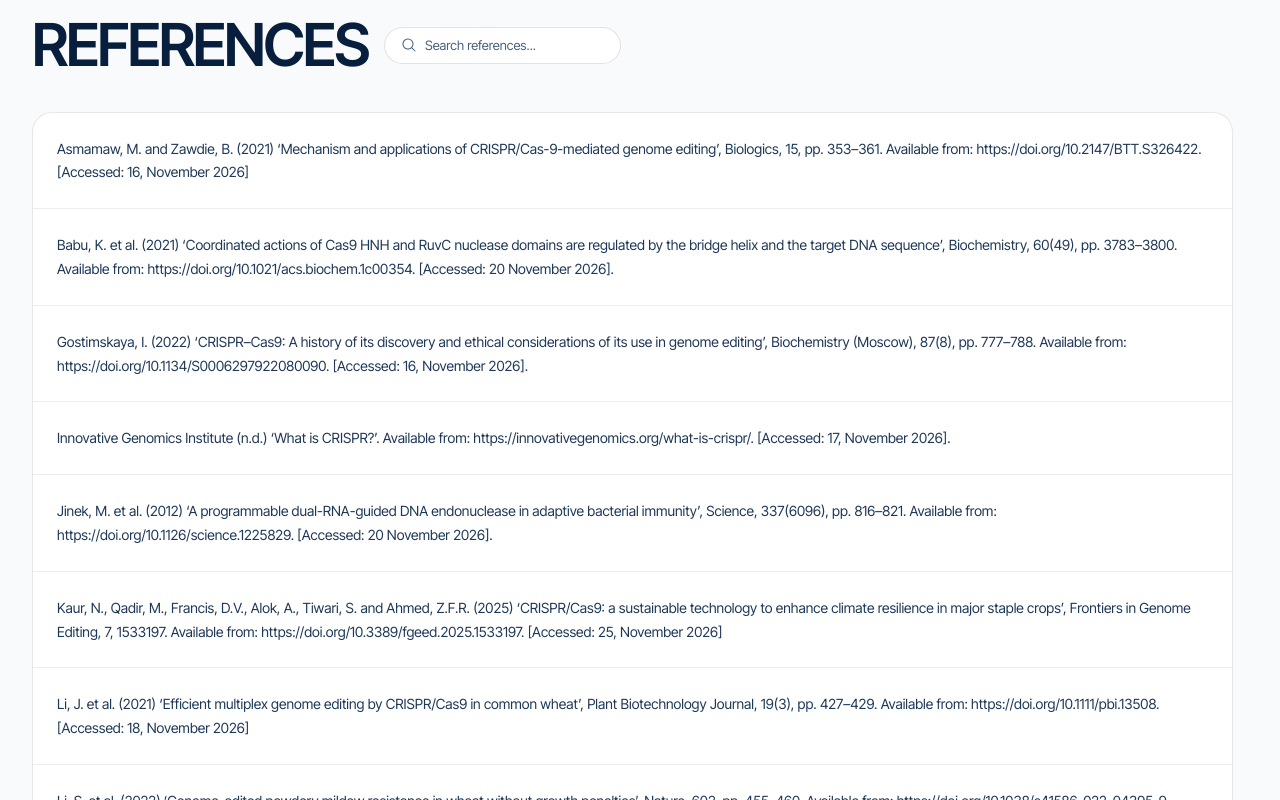
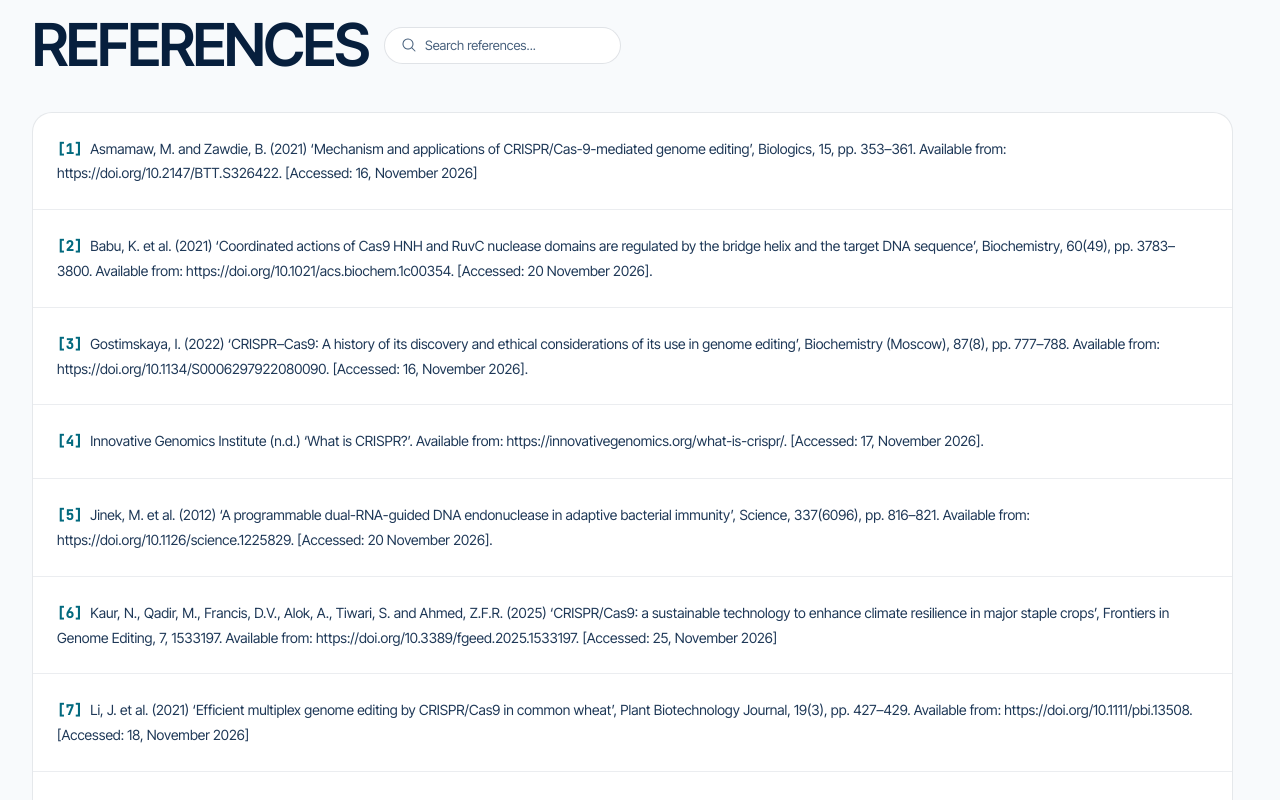
Before and after one commit to Bit06/AneraGenix, a React (Vite) app: page / in a window 1280 px wide. Shown: the part 8580-9380 px from the top of the page. Built offline with nearby package versions, Linux system fonts and the light colour scheme.

Commit message:
Keep single citation numbers and remove copy and DOI buttons alone

```diff
--- a/src/sections/References.tsx
+++ b/src/sections/References.tsx
@@ -41,14 +41,15 @@ export default function References() {
       {/* Citations List */}
       <div className="mt-9 overflow-hidden rounded-[20px] border border-ink/10 bg-white">
         <ul className="divide-y divide-ink/8">
-          {filtered.map((ref) => (
+          {filtered.map((ref, idx) => (
             <li
               key={ref.id}
               className="p-5 sm:p-6 transition hover:bg-brand-deep/5"
             >
-              <p className="text-[13.5px] sm:text-[14px] leading-[1.7] text-ink-soft break-words">
-                {ref.citation}
-              </p>
+              <div className="text-[13.5px] sm:text-[14px] leading-[1.7] text-ink-soft">
+                <span className="font-mono font-bold text-brand-deep mr-2">[{idx + 1}]</span>
+                <span className="break-words">{ref.citation}</span>
+              </div>
             </li>
           ))}
         </ul>
```
